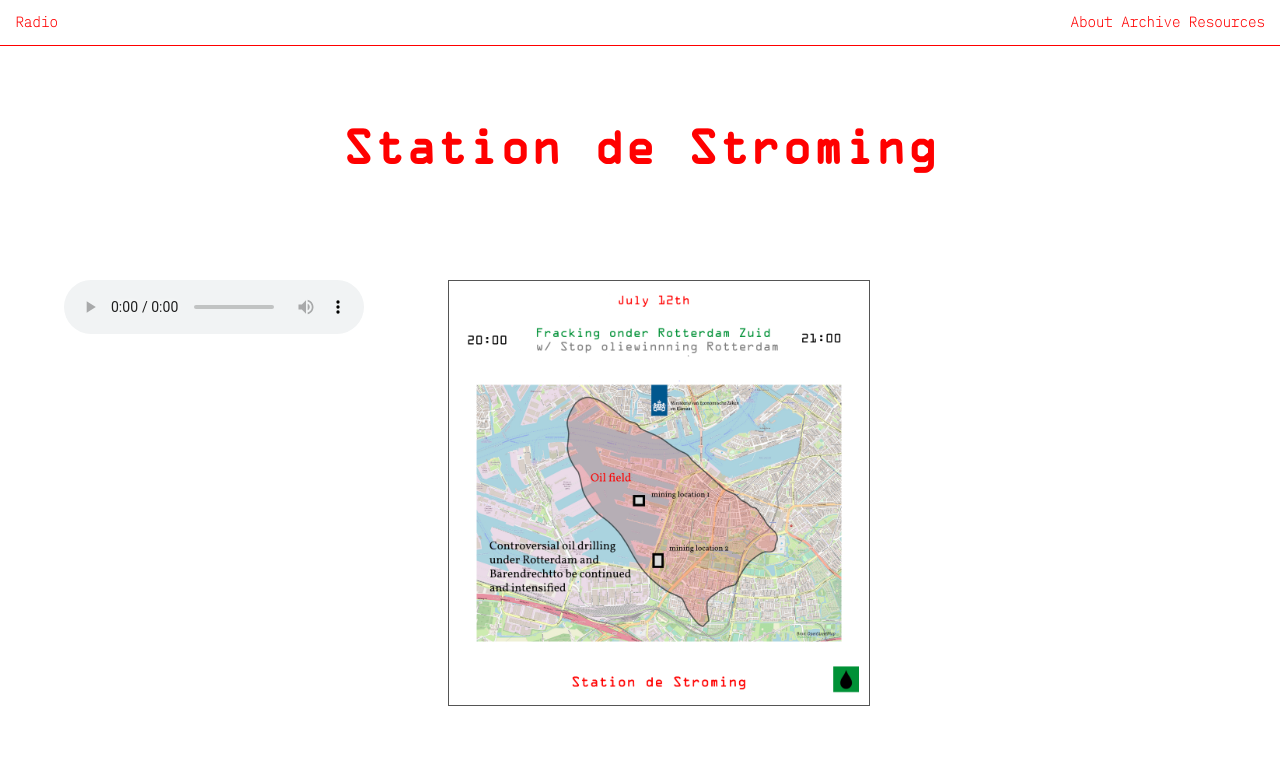
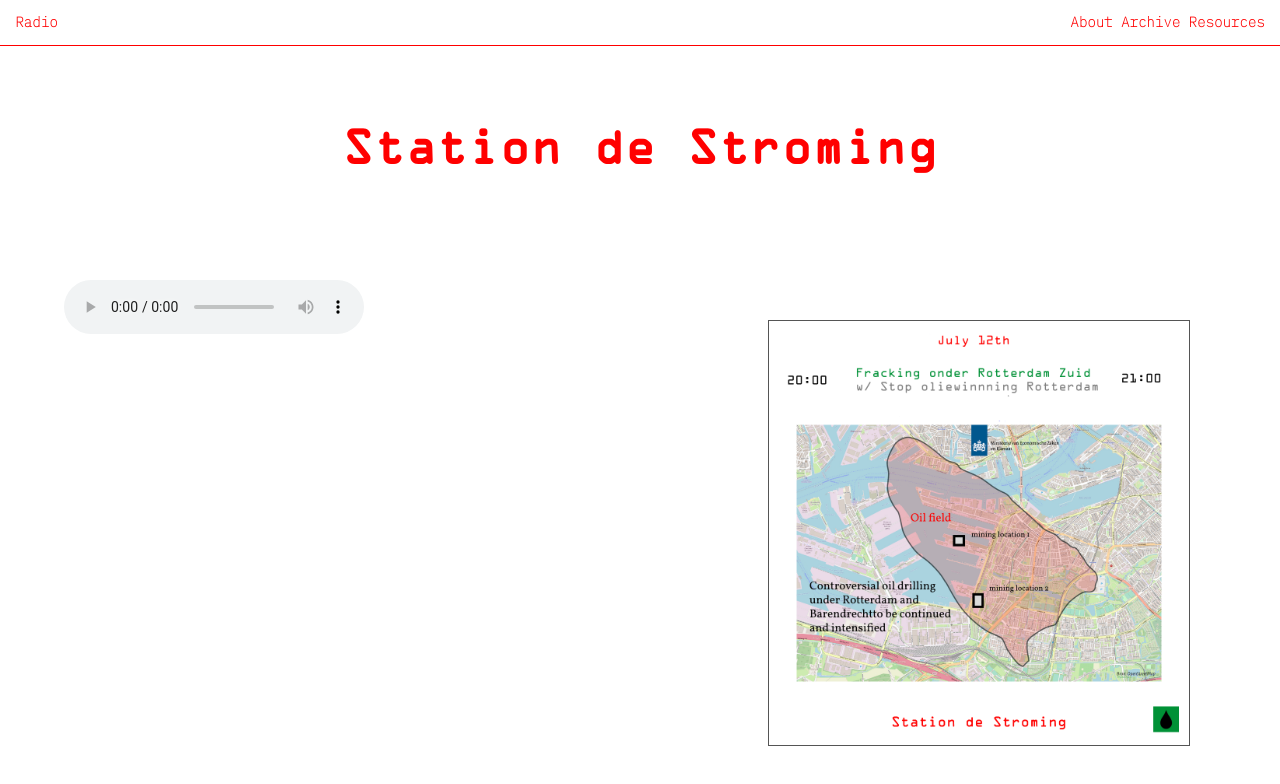
Before and after one commit to sshslvie/radiodestroming, a plain HTML site: page index.html in a window 1280 px wide. Drawn offline with Linux system fonts and the light colour scheme.

Commit message:
Update main.css

```diff
--- a/main.css
+++ b/main.css
@@ -165,8 +165,8 @@ h6 {
   Position: absolute;
   z-index: 640;
   background: transparent;
-  margin-left: 35vw;
-  margin-top: 35vh;
+  margin-left: 60vw;
+  margin-top: 40vh;
   position: fixed;
   border: 1px solid #555;
 }
```
